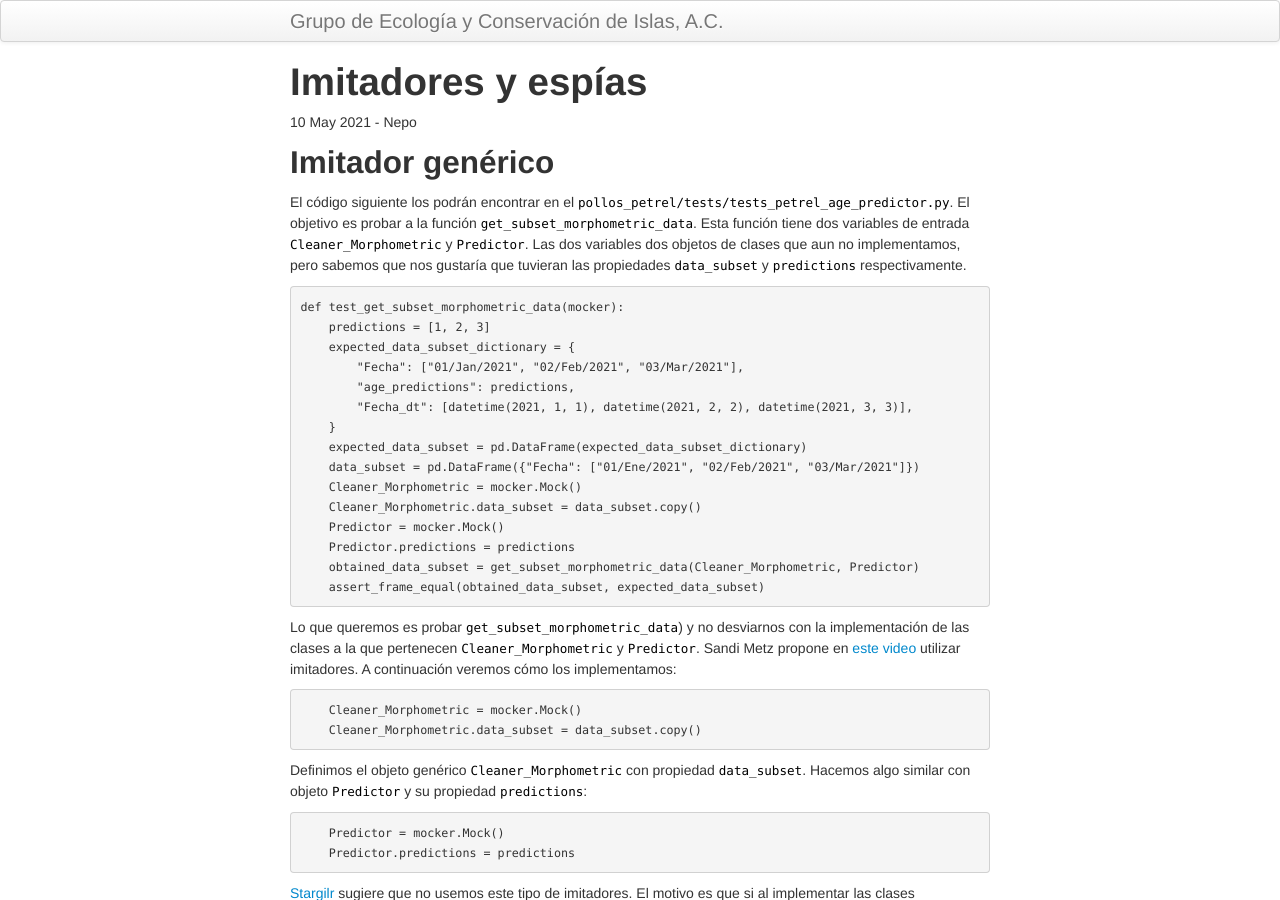
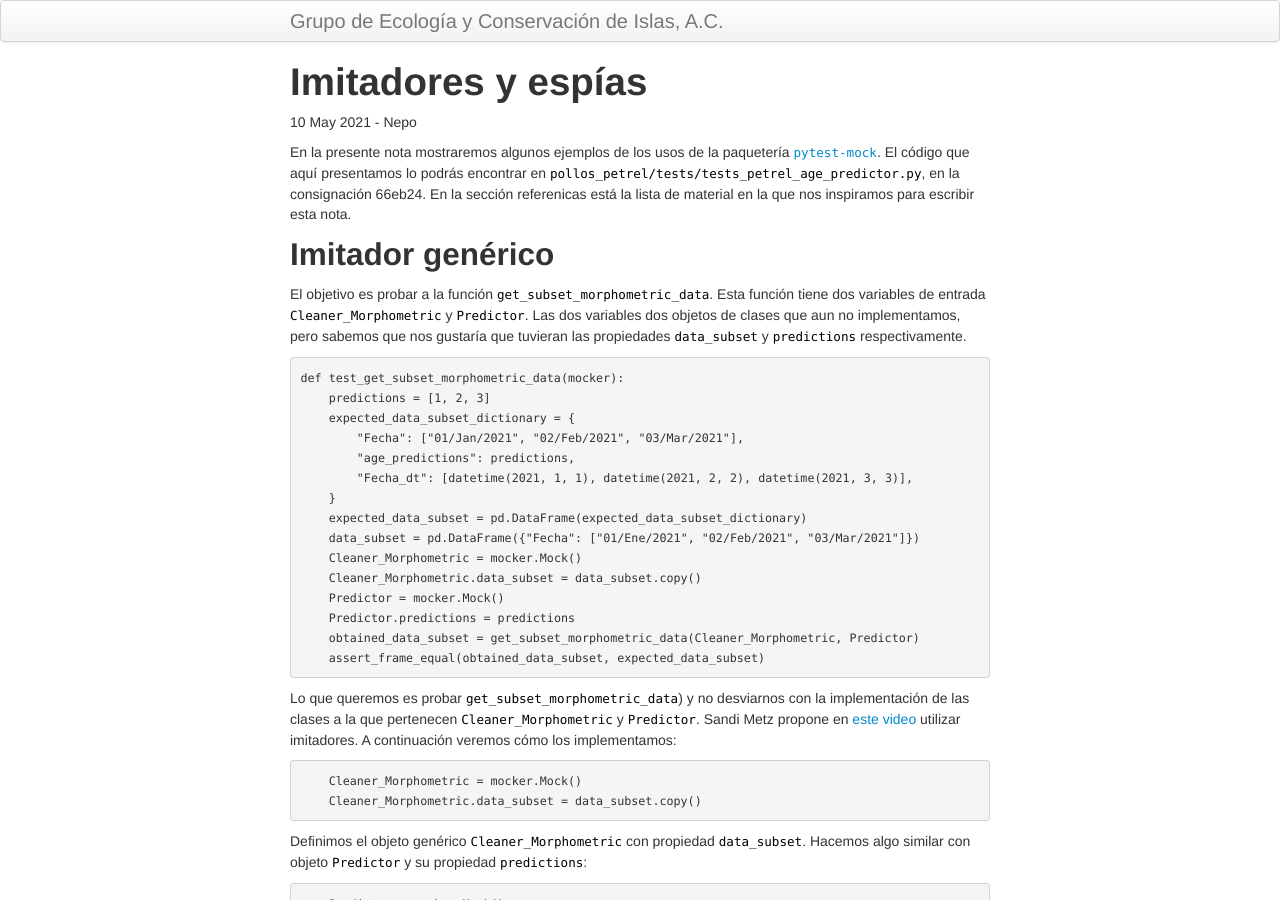
Before and after one commit to LizethMReyes/islasgeci.github.io, a Jekyll site: the page built from _posts/2021-05-10-imitadores.md, in a window 1280 px wide and 900 px high. Built offline with Jekyll 4.4.1, drawn with Linux system fonts in a browser that asks for light colours; some of the changed text lies outside the part shown.

Commit message:
👩🏿‍💻 Add the introduction

```diff
--- a/_posts/2021-05-10-imitadores.md
+++ b/_posts/2021-05-10-imitadores.md
@@ -5,8 +5,12 @@ author: Nepo
 tags: programacion
 ---
 
+En la presente nota mostraremos algunos ejemplos de los usos de la paquetería
+[`pytest-mock`](https://github.com/pytest-dev/pytest-mock/). El código que aquí presentamos lo
+podrás encontrar en `pollos_petrel/tests/tests_petrel_age_predictor.py`, en la consignación 66eb24.
+En la sección referenicas está la lista de material en la que nos inspiramos para escribir esta
+nota.
 ## Imitador genérico
-El código siguiente los podrán encontrar en el `pollos_petrel/tests/tests_petrel_age_predictor.py`.
 El objetivo es probar a la función `get_subset_morphometric_data`. Esta función tiene dos variables
 de entrada `Cleaner_Morphometric` y `Predictor`. Las dos variables dos objetos de clases que aun no
 implementamos, pero sabemos que nos gustaría que tuvieran las propiedades `data_subset` y
```
Also changed, not shown: other parts of _posts/2021-05-10-imitadores.md (+1 -0 lines).
